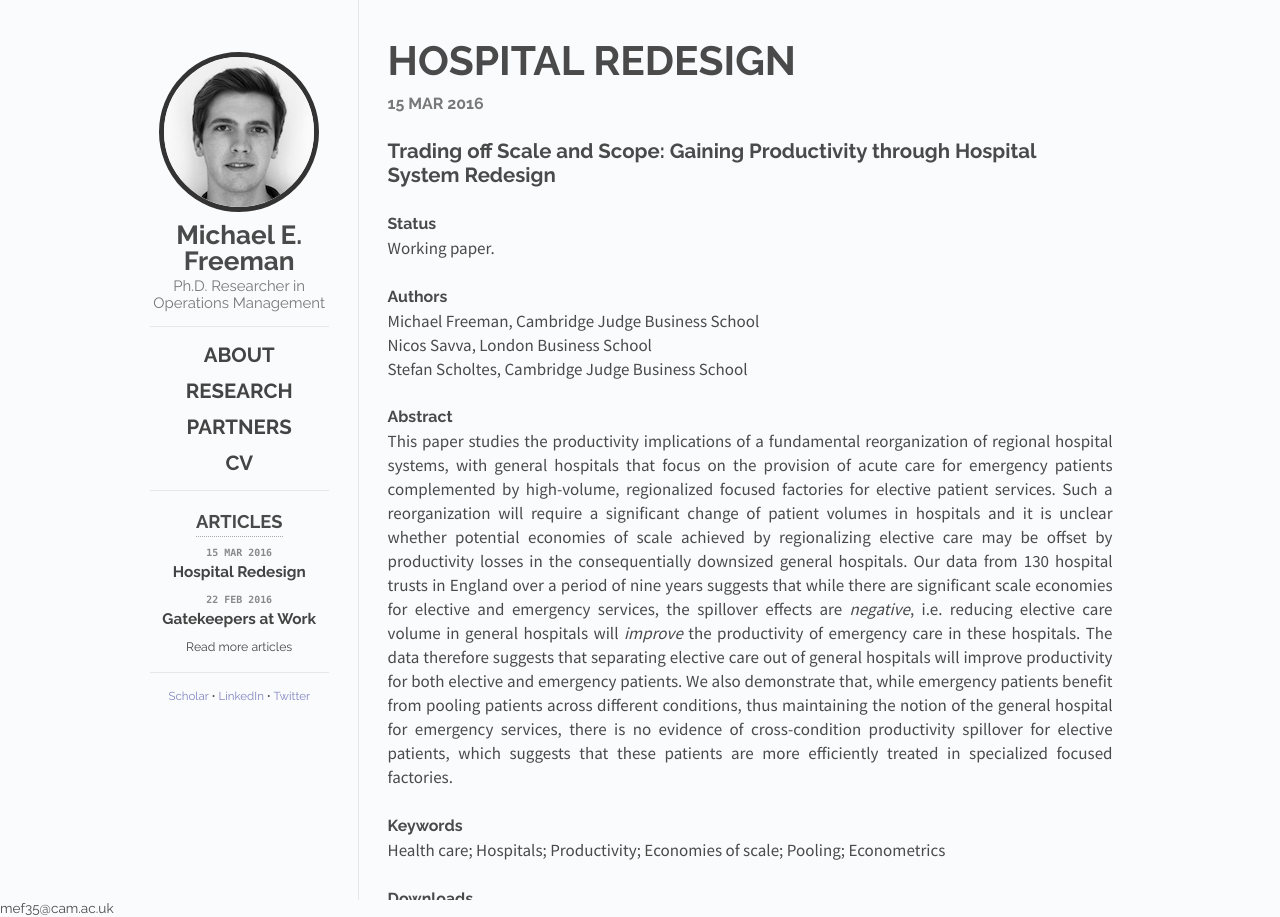
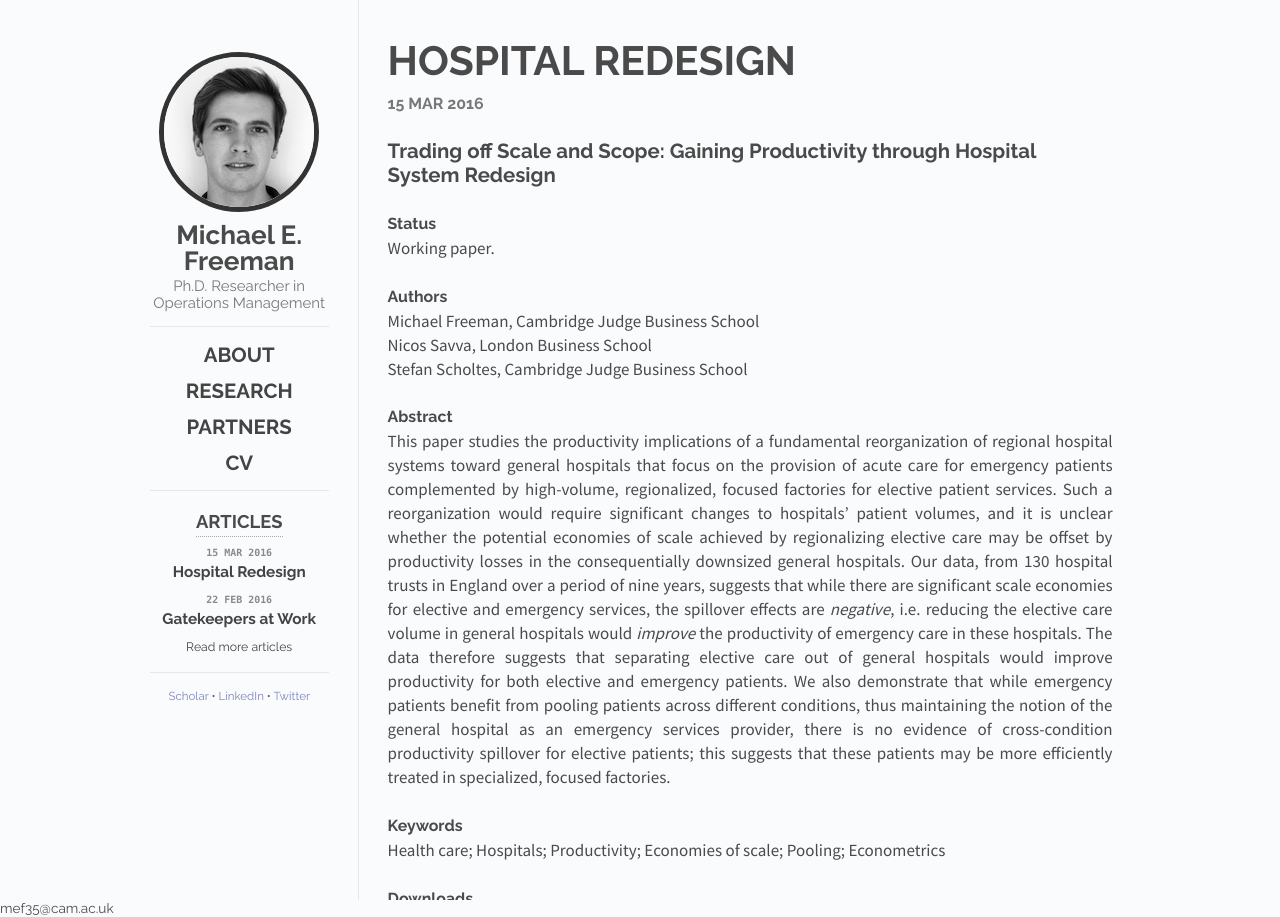
Before and after one commit to mfrmn/mfrmn.github.io, a Jekyll site: the page built from _posts/2016-03-15-hospital-system-redesign.md, in a window 1280 px wide. Built offline with Jekyll 4.4.1, drawn with Linux system fonts in a browser that asks for light colours; nearby versions of some CDN libraries.

Commit message:
update to new paper abstract

```diff
--- a/_posts/2016-03-15-hospital-system-redesign.md
+++ b/_posts/2016-03-15-hospital-system-redesign.md
@@ -19,7 +19,7 @@ Stefan Scholtes, Cambridge Judge Business School
 
 ### Abstract
 
-This paper studies the productivity implications of a fundamental reorganization of regional hospital systems, with general hospitals that focus on the provision of acute care for emergency patients complemented by high-volume, regionalized focused factories for elective patient services. Such a reorganization will require a significant change of patient volumes in hospitals and it is unclear whether potential economies of scale achieved by regionalizing elective care may be offset by productivity losses in the consequentially downsized general hospitals. Our data from 130 hospital trusts in England over a period of nine years suggests that while there are significant scale economies for elective and emergency services, the spillover effects are *negative*, i.e. reducing elective care volume in general hospitals will *improve* the productivity of emergency care in these hospitals. The data therefore suggests that separating elective care out of general hospitals will improve productivity for both elective and emergency patients. We also demonstrate that, while emergency patients benefit from pooling patients across different conditions, thus maintaining the notion of the general hospital for emergency services, there is no evidence of cross-condition productivity spillover for elective patients, which suggests that these patients are more efficiently treated in specialized focused factories.
+This paper studies the productivity implications of a fundamental reorganization of regional hospital systems toward general hospitals that focus on the provision of acute care for emergency patients complemented by high-volume, regionalized, focused factories for elective patient services. Such a reorganization would require significant changes to hospitals' patient volumes, and it is unclear whether the potential economies of scale achieved by regionalizing elective care may be offset by productivity losses in the consequentially downsized general hospitals. Our data, from 130 hospital trusts in England over a period of nine years, suggests that while there are significant scale economies for elective and emergency services, the spillover effects are *negative*, i.e. reducing the elective care volume in general hospitals would *improve* the productivity of emergency care in these hospitals. The data therefore suggests that separating elective care out of general hospitals would improve productivity for both elective and emergency patients. We also demonstrate that while emergency patients benefit from pooling patients across different conditions, thus maintaining the notion of the general hospital as an emergency services provider, there is no evidence of cross-condition productivity spillover for elective patients; this suggests that these patients may be more efficiently treated in specialized, focused factories.
 
 ### Keywords
 
```
